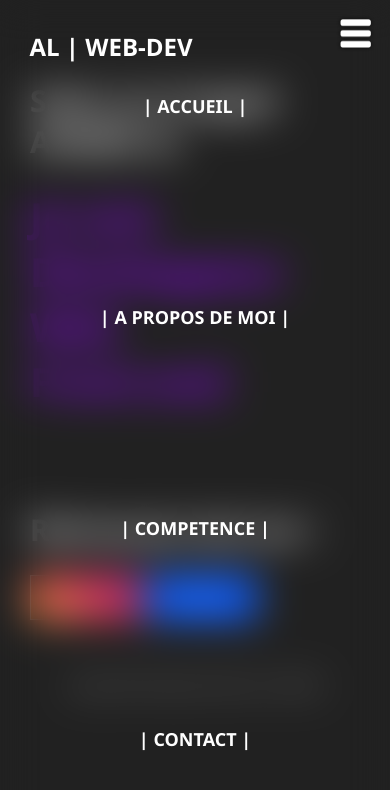
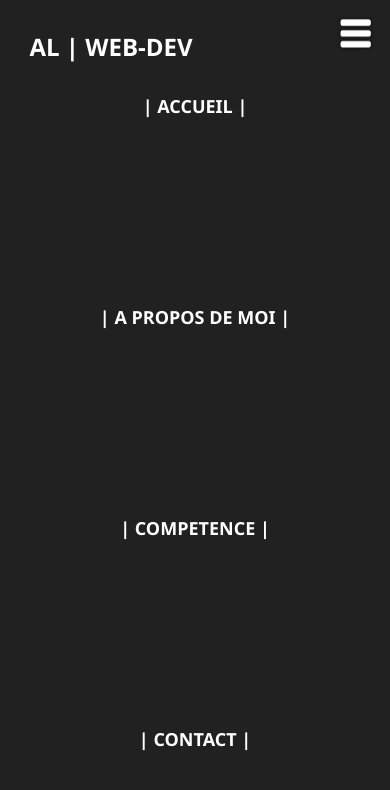
Before and after one commit to alwebdev-ux/AL-WEBSITE-DEV, a plain HTML site: page index.html in a window 390 px wide. Both pictures are taken after a click on the picture 355 px from the left and 33 px from the top of the page. Drawn offline with Linux system fonts and the light colour scheme.

Commit message:
Add files via upload

```diff
--- a/style.css
+++ b/style.css
@@ -342,8 +342,8 @@ a {
 
     .but {
 
-        background-color: rgba(33, 33, 33,);
-        backdrop-filter: blur(20px);
+        background-color: rgb(33, 33, 33);
+
         position: absolute;
         width: 100%;
         height: 100%;
@@ -353,7 +353,7 @@ a {
 
 
     .but.MLM{
-
+        background-color: rgba(33, 33, 33,);
         margin-left: 0;
     }
     .nn {
```
